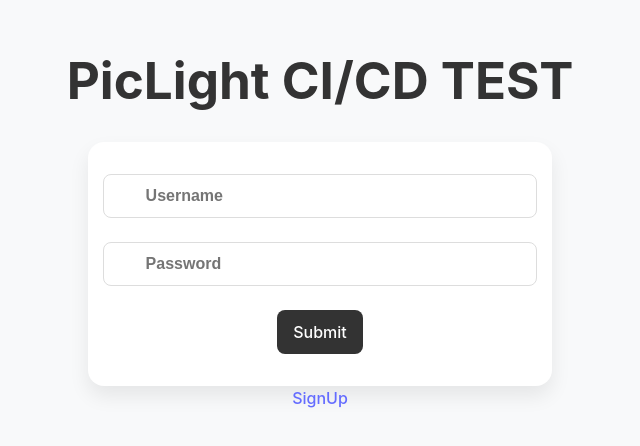
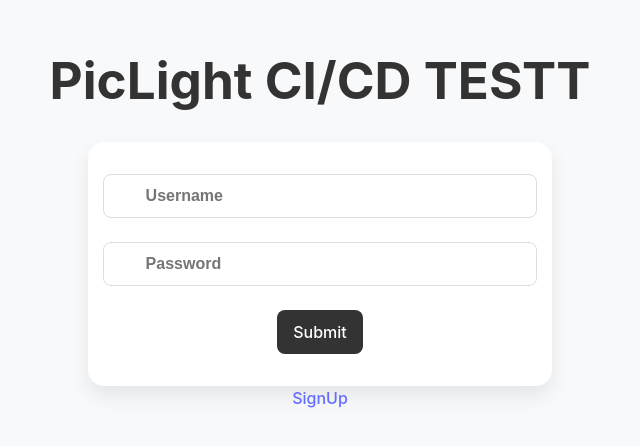
Before and after one commit to Iwakuraa7/PicLight-Frontend, a React (Vite) app: page /signin in a window 1280 px wide. Shown: the part 218-664 px from the top of the page, without its empty margins (352-992 px from the left). Built offline with nearby package versions, Linux system fonts and the light colour scheme.

Commit message:
Test CI/CD Pipeline

```diff
--- a/pages/SignInPage.tsx
+++ b/pages/SignInPage.tsx
@@ -59,7 +59,7 @@ export default function SignInPage() {
 
     return (
         <div className={styles.signInContainer}>
-          <h1>PicLight CI/CD TEST</h1>
+          <h1>PicLight CI/CD TESTT</h1>
           <form onSubmit={handleSubmit(onSubmit)} className={styles.signInForm}>
             <input {...register("username")} type="text" placeholder="Username" />
             {errors.username && (
```
